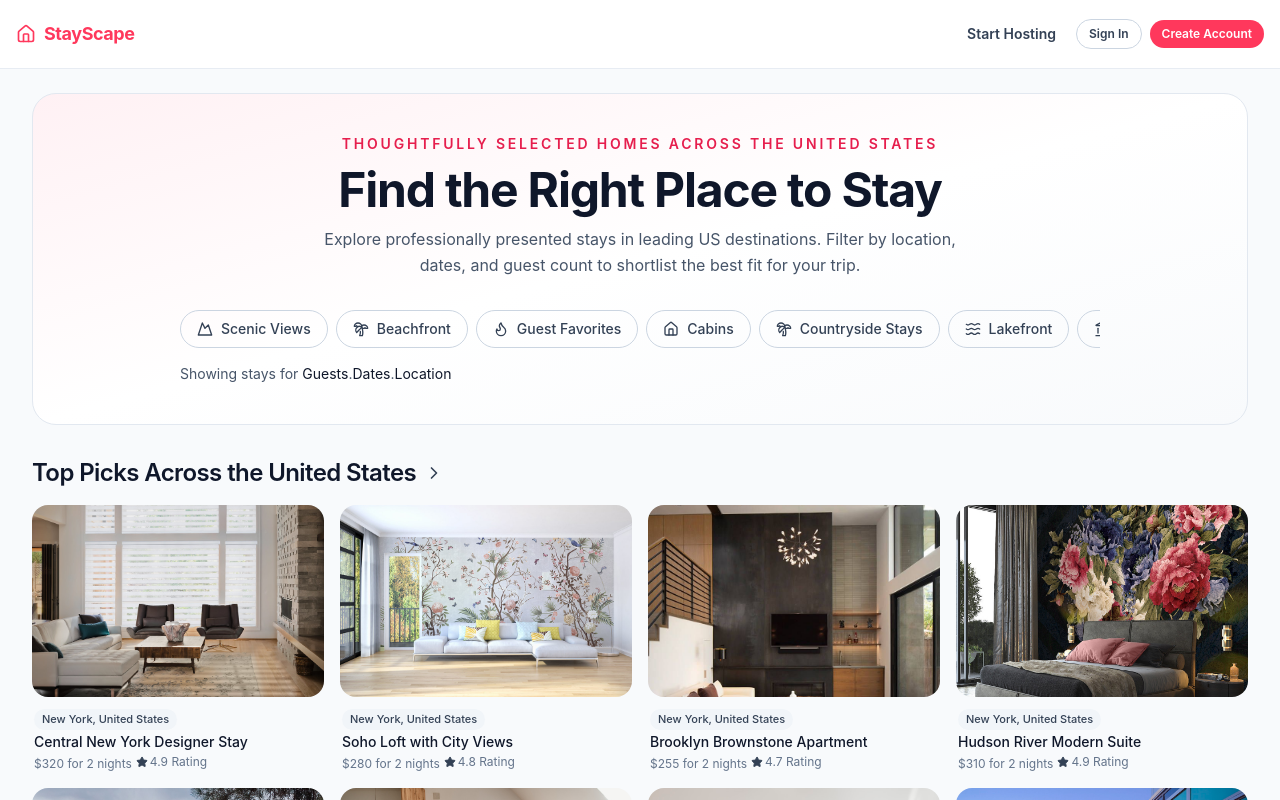
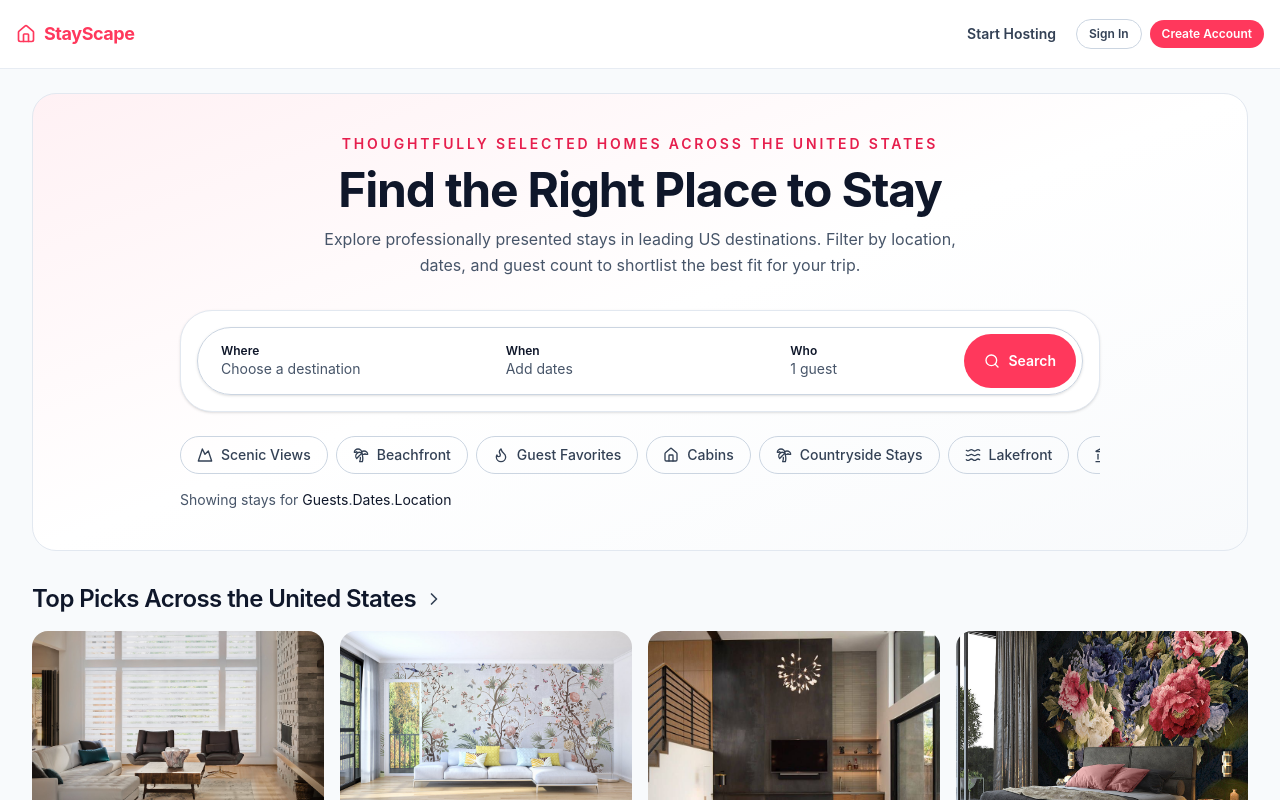
Before and after one commit to creativeloc/nextjs16-airbnb-clone2026, a Next.js app: page / in a window 1280 px wide. Shown: the top 800 px of the page. Built offline with nearby package versions, Linux system fonts and the light colour scheme; no server answers.

Commit message:
implement search functionality part 1 of 2

```diff
--- a/src/app/page.tsx
+++ b/src/app/page.tsx
@@ -14,6 +14,7 @@ import {
 } from "lucide-react"
 import { fetchDemoProperties } from "@/lib/demo-properties"
 import { SafeImage } from "@/components/safe-image"
+import { HomeSearchBar } from "@/components/home-search-bar"
 
 type HomePageProps = {
   searchParams: Promise<{
@@ -117,6 +118,7 @@ export default async function HomePage({ searchParams }: HomePageProps) {
         </div>
         <div className="mx-auto mt-7 max-w-230 md:mt-8">
           {/* Home Search Bar goes here */}
+          <HomeSearchBar />
         </div>
         <div className="mx-auto mt-6 flex max-w-230 items-start justify-between gap-3">
           <div className="hide-scrollbar flex gap-2 overflow-x-auto whitespace-nowrap pb-1">
--- /dev/null
+++ b/src/components/home-search-bar.tsx
@@ -0,0 +1,182 @@
+"use client"
+
+import { useEffect, useMemo, useRef, useState } from "react"
+import { useFormStatus } from "react-dom"
+import { format } from "date-fns"
+import { Search } from "lucide-react"
+import { type DateRange } from "react-day-picker"
+// import { DateRangePicker } from "@/components/date-range-picker";
+import { MAX_INFANTS } from "@/lib/booking-rules"
+import { toValidDate } from "@/lib/date-utils"
+
+type HomeSearchBarProps = {
+  initialLocation?: string
+  initialGuests?: string
+  initialAdults?: string
+  initialChildren?: string
+  initialInfants?: string
+  initialCheckIn?: string
+  initialCheckOut?: string
+}
+
+function SearchSubmitButton() {
+  const { pending } = useFormStatus()
+
+  return (
+    <button
+      disabled={pending}
+      className="inline-flex w-full items-center justify-center gap-2 rounded-full bg-brand-500 px-5 py-3 text-sm font-semibold text-white hover:bg-brand-600 disabled:opacity-70 md:w-auto"
+    >
+      <Search className="h-4 w-4" />
+      {pending ? "Searching..." : "Search"}
+    </button>
+  )
+}
+
+export function HomeSearchBar({
+  initialLocation,
+  initialGuests,
+  initialAdults,
+  initialChildren,
+  initialInfants,
+  initialCheckIn,
+  initialCheckOut
+}: HomeSearchBarProps) {
+  const containerRef = useRef<HTMLDivElement>(null)
+  const [activePanel, setActivePanel] = useState<
+    "where" | "when" | "who" | null
+  >(null)
+  const [location, setLocation] = useState(initialLocation ?? "")
+  const [adults, setAdults] = useState(
+    Number(initialAdults || initialGuests || 1)
+  )
+  const [children, setChildren] = useState(Number(initialChildren || 0))
+  const [infants, setInfants] = useState(Number(initialInfants || 0))
+  const [range, setRange] = useState<DateRange | undefined>({
+    from: toValidDate(initialCheckIn),
+    to: toValidDate(initialCheckOut)
+  })
+
+  const [isDesktopViewport, setIsDesktopViewport] = useState(false)
+  const totalGuests = adults + children + infants
+
+  const whenLabel = useMemo(() => {
+    if (!range?.from && !range?.to) return "Add dates"
+    if (range?.from && !range?.to) return `${format(range.from, "MMM d")} - Add`
+    if (range?.from && range?.to) {
+      return `${format(range.from, "MMM d")} - ${format(range.to, "MMM d")}`
+    }
+    return "Add dates"
+  }, [range])
+
+  return (
+    <div className="relative rounded-4xl bg-surface p-2.5 shadow-sm md:border md:border-ink-200 md:p-4">
+      {/* activePanel */}
+      {activePanel ? (
+        <button
+          type="button"
+          aria-label="Close panel"
+          className="fixed inset-0 z-10 bg-ink-900/20 backdrop-blur-[1px]"
+          onClick={() => setActivePanel(null)}
+        />
+      ) : null}
+
+      <form className="rounded-[28px] border border-ink-300 p-2.5 shadow-sm md:rounded-full md:p-1.5">
+        {/* mobile */}
+        <div className="space-y-2 md:hidden">
+          <button
+            type="button"
+            onClick={() =>
+              setActivePanel(activePanel === "where" ? null : "where")
+            }
+            className="w-full rounded-2xl border border-ink-200 bg-surface px-4 py-2.5 text-left shadow-sm shadow-ink-900/5 transition hover:bg-ink-100 md:border-transparent md:bg-transparent md:shadow-none"
+          >
+            <span className="block text-xs font-semibold text-ink-900">
+              Where
+            </span>
+            <span className="block text-sm text-ink-600">
+              {location || "Choose a destination"}
+            </span>
+          </button>
+          <button
+            type="button"
+            onClick={() =>
+              setActivePanel(activePanel === "when" ? null : "when")
+            }
+            className="w-full rounded-2xl border border-ink-200 bg-surface px-4 py-2.5 text-left shadow-sm shadow-ink-900/5 transition hover:bg-ink-100 md:border-transparent md:bg-transparent md:shadow-none"
+          >
+            <span className="block text-xs font-semibold text-ink-900">
+              When
+            </span>
+            <span className="block text-sm text-ink-600">{whenLabel}</span>
+          </button>
+          <button
+            type="button"
+            onClick={() => setActivePanel(activePanel === "who" ? null : "who")}
+            className="w-full rounded-2xl border border-ink-200 bg-surface px-4 py-2.5 text-left shadow-sm shadow-ink-900/5 transition hover:bg-ink-100 md:border-transparent md:bg-transparent md:shadow-none"
+          >
+            <span className="block text-xs font-semibold text-ink-900">
+              Who
+            </span>
+            <span className="block text-sm text-ink-600">
+              {totalGuests > 0
+                ? `${totalGuests} guest${totalGuests > 1 ? "s" : ""}`
+                : "Add travelers"}
+            </span>
+          </button>
+          <div className="pt-2">
+            <SearchSubmitButton />
+          </div>
+        </div>
+
+        {/* desktop starts here */}
+        <div className="hidden gap-1 md:grid md:grid-cols-[1.5fr_1.5fr_1fr_auto]">
+          <button
+            type="button"
+            onClick={() =>
+              setActivePanel(activePanel === "where" ? null : "where")
+            }
+            className="rounded-full border border-transparent px-4 py-2 text-left hover:bg-ink-100"
+          >
+            <span className="block text-xs font-semibold text-ink-900">
+              Where
+            </span>
+            <span className="block text-sm text-ink-600">
+              {location || "Choose a destination"}
+            </span>
+          </button>
+
+          <button
+            type="button"
+            onClick={() =>
+              setActivePanel(activePanel === "when" ? null : "when")
+            }
+            className="rounded-full border border-transparent px-4 py-2 text-left hover:bg-ink-100"
+          >
+            <span className="block text-xs font-semibold text-ink-900">
+              When
+            </span>
+            <span className="block text-sm text-ink-600">{whenLabel}</span>
+          </button>
+
+          <button
+            type="button"
+            onClick={() => setActivePanel(activePanel === "who" ? null : "who")}
+            className="rounded-full border border-transparent px-4 py-2 text-left hover:bg-ink-100"
+          >
+            <span className="block text-xs font-semibold text-ink-900">
+              Who
+            </span>
+            <span className="block text-sm text-ink-600">
+              {totalGuests > 0
+                ? `${totalGuests} guest${totalGuests > 1 ? "s" : ""}`
+                : "Add travelers"}
+            </span>
+          </button>
+          <SearchSubmitButton />
+          {/* resume here @ 5:08 */}
+        </div>
+      </form>
+    </div>
+  )
+}
--- /dev/null
+++ b/src/lib/booking-rules.ts
@@ -0,0 +1,3 @@
+export const PROCESSING_FEE_RATE = 0.08
+export const MAX_INFANTS = 2
+export const MIN_ADULTS = 1
--- /dev/null
+++ b/src/lib/date-utils.ts
@@ -0,0 +1,6 @@
+export function toValidDate(value?: string) {
+  if (!value) return undefined
+  const date = new Date(value)
+
+  return Number.isNaN(date.getTime()) ? undefined : date
+}
```
